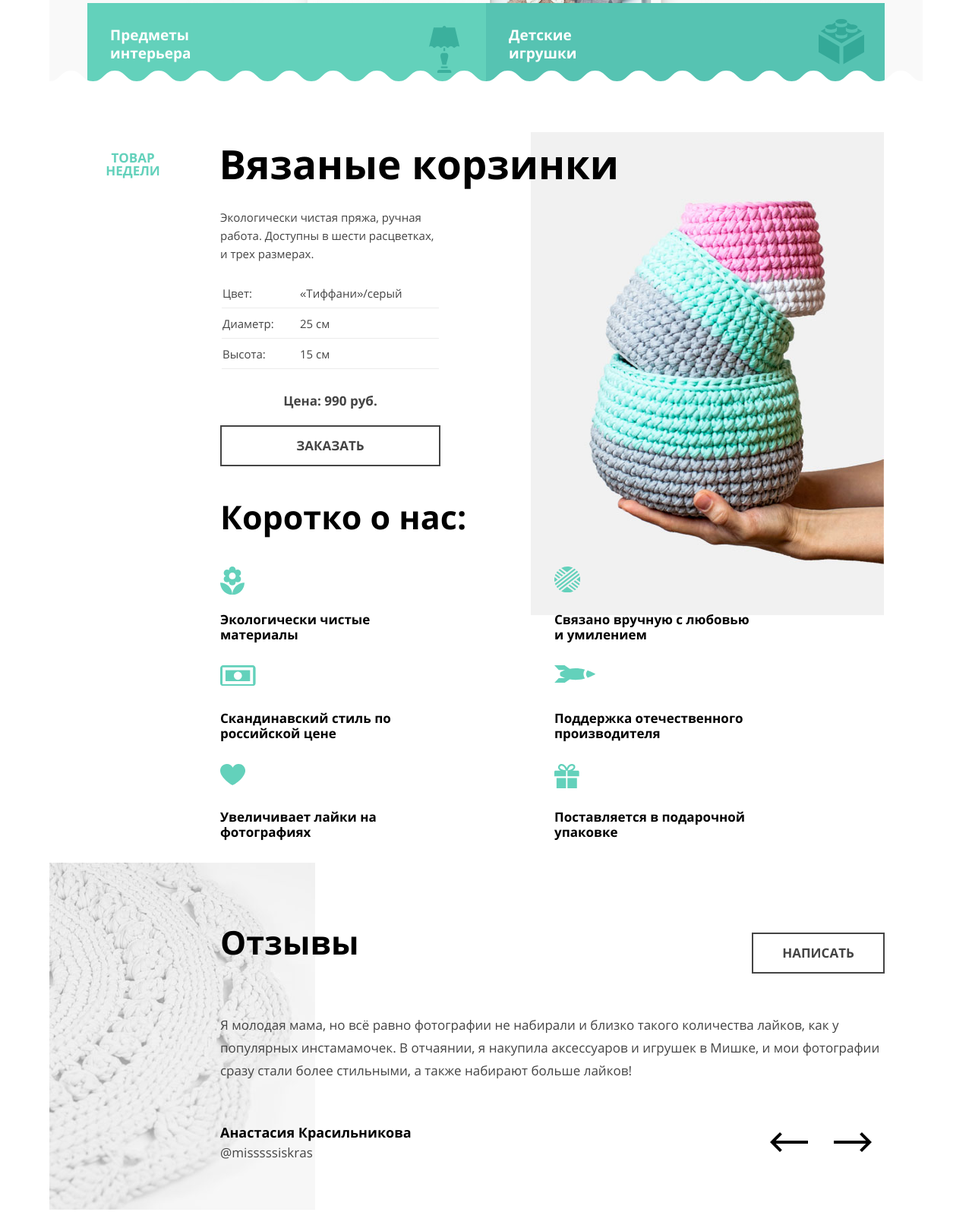
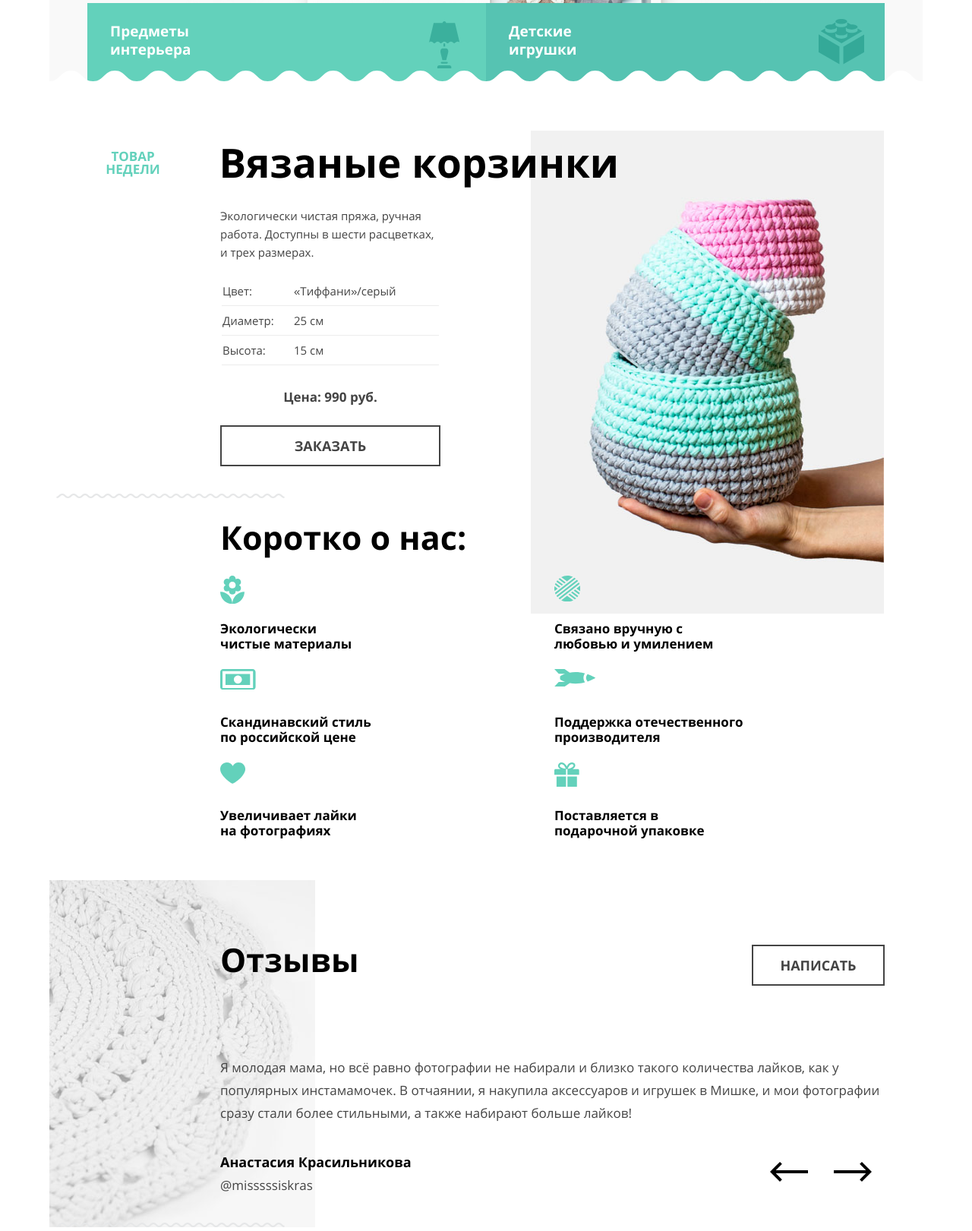
Before and after one commit to w1r3d7/mishka, a website: page source/index.html in a window 1280 px wide. Shown: the part 717-2338 px from the top of the page at 76% size. Drawn offline with nearby package versions, Linux system fonts and the light colour scheme; files that its build step writes are made by us from their sources.

Commit message:
PP mobile index

```diff
--- a/source/index.html
+++ b/source/index.html
@@ -41,7 +41,7 @@
     </header>
     <main class="page-main">
       <div class="page-main__hero container">
-        <h1 class="page-main__title">Милые штуки ручной работы для дома</h1>
+        <h1 class="page-main__title">Милые штуки ручной <br /> работы для дома</h1>
       </div>
       <section class="page-main__categories popular-categories">
         <h2 class="visually-hidden">Популярные категории</h2>
@@ -62,7 +62,7 @@
           </svg>
         </a>
       </section>
-      <section class="popular-items container">
+      <section class="page-main__popular-items popular-items container">
         <h2 class="visually-hidden">Товар недели</h2>
         <div class="popular-items__title-wrap">
           <h3 class="popular-items__title">Вязаные корзинки</h3>
@@ -92,28 +92,29 @@
           <b class="popular-items__price">Цена: 990 руб.</b>
           <button class="popular-items__button button" type="button">Заказать</button>
         </div>
+        <span class="zigzag-line"></span>
       </section>
-      <section class="features container">
+      <section class="page-main__features features container">
         <h2 class="features__title">Коротко о нас:</h2>
         <ul class="features-list">
           <li class="features-list__item features-list__item--flower">
             <svg class="features-list__icon-flower" xmlns="http://www.w3.org/2000/svg" xmlns:xlink="http://www.w3.org/1999/xlink" x="0px" y="0px" width="31.972px" height="37.301px" viewBox="8.014 4.35 31.972 37.301" enable-background="new 8.014 4.35 31.972 37.301" xml:space="preserve">
               <path fill="#231F20" d="M24,41.65c8.827,0,15.986-7.159,15.986-15.986C31.158,25.664,24,32.822,24,41.65z M12.641,20.78 c0,2.451,1.989,4.441,4.44,4.441c0.932,0,1.803-0.294,2.513-0.782l-0.036,0.337c0,2.451,1.99,4.441,4.441,4.441 s4.44-1.99,4.44-4.441l-0.036-0.337c0.719,0.497,1.582,0.782,2.514,0.782c2.451,0,4.44-1.99,4.44-4.441 c0-1.768-1.038-3.286-2.54-3.997c1.492-0.71,2.54-2.229,2.54-3.997c0-2.451-1.989-4.44-4.44-4.44c-0.932,0-1.803,0.293-2.514,0.781 L28.44,8.79c0-2.451-1.989-4.44-4.44-4.44s-4.441,1.99-4.441,4.44l0.036,0.337c-0.719-0.497-1.581-0.781-2.513-0.781 c-2.451,0-4.44,1.99-4.44,4.44c0,1.768,1.039,3.286,2.54,3.997C13.68,17.494,12.641,19.012,12.641,20.78z M24,12.343 c2.451,0,4.44,1.989,4.44,4.44c0,2.451-1.989,4.44-4.44,4.44s-4.441-1.99-4.441-4.44C19.559,14.332,21.549,12.343,24,12.343z  M8.014,25.664c0,8.827,7.158,15.986,15.986,15.986C24,32.822,16.842,25.664,8.014,25.664z"/>
             </svg>
-            <p class="features-list__text">Экологически чистые материалы</p>
+            <p class="features-list__text">Экологически <br /> чистые материалы</p>
           </li>
           <li class="features-list__item features-list__item--money">
             <svg class="features-list__icon-money" xmlns="http://www.w3.org/2000/svg" xmlns:xlink="http://www.w3.org/1999/xlink" x="0px" y="0px" width="46.575px" height="27.332px" viewBox="46.212 56.834 46.575 27.332" enable-background="new 46.212 56.834 46.575 27.332" xml:space="preserve">
               <path d="M88.882,56.834H50.116c-2.156,0-3.904,1.749-3.904,3.905v19.521c0,2.156,1.748,3.905,3.904,3.905h38.766 c2.156,0,3.905-1.749,3.905-3.905V60.739C92.787,58.583,91.038,56.834,88.882,56.834z M49.235,81.784V59.551h40.202v22.233H49.235z" />
               <path d="M53.14,77.88h32.395V63.456H53.14V77.88z M69.5,65.354c2.936,0,5.315,2.38,5.315,5.314c0,2.936-2.379,5.314-5.315,5.314 s-5.314-2.379-5.314-5.314C64.185,67.733,66.564,65.354,69.5,65.354z"/>
             </svg>
-            <p class="features-list__text">Скандинавский стиль по российской цене</p>
+            <p class="features-list__text">Скандинавский стиль <br /> по российской цене</p>
           </li>
           <li class="features-list__item features-list__item--heart">
             <svg class="features-list__icon-heart" xmlns="http://www.w3.org/2000/svg" xmlns:xlink="http://www.w3.org/1999/xlink" x="0px" y="0px" width="33.05px" height="27.857px" viewBox="47.475 50.071 33.05 27.857" enable-background="new 47.475 50.071 33.05 27.857" xml:space="preserve">
               <path fill="#231F20" d="M80.525,58.808c0-4.825-3.912-8.736-8.736-8.736c-3.405,0-6.348,1.951-7.789,4.793 c-1.441-2.842-4.384-4.793-7.789-4.793c-4.825,0-8.736,3.911-8.736,8.736c0,9.127,14.657,19.121,16.525,19.121 C65.869,77.929,80.525,67.979,80.525,58.808z"/>
             </svg>
-            <p class="features-list__text">Увеличивает лайки на фотографиях</p>
+            <p class="features-list__text">Увеличивает лайки <br /> на фотографиях</p>
           </li>
           <li class="features-list__item features-list__item--ball">
             <svg class="features-list__icon-ball" xmlns="http://www.w3.org/2000/svg" xmlns:xlink="http://www.w3.org/1999/xlink" x="0px" y="0px" width="34.373px" height="34.373px" viewBox="0 0 34.373 34.373" enable-background="new 0 0 34.373 34.373" xml:space="preserve">
@@ -133,7 +134,7 @@
                 <path d="M32.298,8.999L5.552,29.838c0.544,0.501,1.114,0.962,1.708,1.382l25.962-20.228C32.959,10.314,32.651,9.648,32.298,8.999z"/>
               </g>
             </svg>
-            <p class="features-list__text">Связано вручную с любовью и умилением</p>
+            <p class="features-list__text">Связано вручную с <br /> любовью и умилением</p>
           </li>
           <li class="features-list__item features-list__item--rocket">
             <svg class="features-list__icon-rocket" xmlns="http://www.w3.org/2000/svg" xmlns:xlink="http://www.w3.org/1999/xlink" x="0px" y="0px" width="54.156px" height="23.183px" viewBox="612.532 500.386 54.156 23.183" enable-background="new 612.532 500.386 54.156 23.183" xml:space="preserve">
@@ -146,11 +147,11 @@
             <svg class="features-list__icon-gift" xmlns="http://www.w3.org/2000/svg" xmlns:xlink="http://www.w3.org/1999/xlink" x="0px" y="0px" width="32.666px" height="32.486px" viewBox="239.665 239.757 32.666 32.486" enable-background="new 239.665 239.757 32.666 32.486" xml:space="preserve">
               <path fill="#231F20" d="M242.56,272.243h12.504v-13.91H242.56V272.243z M270.742,248.623h-7.335 c0.521-0.267,0.984-0.549,1.396-0.845c1.588-1.133,2.424-2.57,2.42-3.999c0.002-1.169-0.556-2.202-1.359-2.901 c-0.805-0.704-1.869-1.119-3.016-1.121c-1.22-0.001-2.352,0.421-3.32,1.069c-1.459,0.979-2.606,2.451-3.424,4.067 c-0.039,0.079-0.078,0.157-0.115,0.236c-0.299-0.623-0.647-1.226-1.041-1.792c-0.691-0.985-1.523-1.86-2.497-2.511 c-0.97-0.646-2.103-1.069-3.322-1.069c-1.213,0.004-2.323,0.514-3.155,1.295c-0.828,0.783-1.41,1.885-1.412,3.135 c-0.002,0.73,0.211,1.494,0.649,2.188c0.552,0.872,1.424,1.628,2.633,2.248h-6.588c-0.878,0-1.591,0.712-1.591,1.59v5.897h15.396 v-7.488h1.873v7.488h15.396v-5.897C272.333,249.334,271.621,248.623,270.742,248.623 M248.38,246.284 c-0.622-0.391-1-0.785-1.22-1.135c-0.22-0.354-0.294-0.662-0.296-0.963c-0.004-0.504,0.248-1.042,0.691-1.461 c0.437-0.415,1.028-0.667,1.562-0.667h0.013c0.685,0,1.366,0.231,2.046,0.683c1.018,0.671,1.975,1.85,2.645,3.187 c0.342,0.676,0.609,1.39,0.789,2.087C251.528,247.694,249.532,247.013,248.38,246.284 M258.917,244.657 c0.557-0.797,1.21-1.466,1.887-1.916c0.68-0.451,1.362-0.683,2.047-0.683h0.006c0.574,0,1.117,0.22,1.494,0.55 c0.377,0.336,0.571,0.739,0.573,1.171c-0.004,0.512-0.272,1.259-1.467,2.132c-1.138,0.825-3.101,1.673-6.127,2.265 C257.62,246.974,258.177,245.704,258.917,244.657 M256.937,272.243h12.506v-13.91h-12.506V272.243z"/>
             </svg>
-            <p class="features-list__text">Поставляется в подарочной упаковке</p>
+            <p class="features-list__text">Поставляется в <br />подарочной упаковке</p>
           </li>
         </ul>
       </section>
-      <section class="reviews">
+      <section class="page-main__reviews reviews">
         <h2 class="reviews__title">Отзывы</h2>
         <p class="reviews__text">Я молодая мама, но всё равно фотографии не набирали и близко такого количества лайков, как у популярных инстамамочек. В отчаянии, я накупила аксессуаров и игрушек в Мишке, и мои фотографии сразу стали более стильными, а также набирают больше лайков!</p>
         <div class="reviews__reviewer-wrap">
@@ -162,8 +163,9 @@
             <button class="reviews__button reviews__button--next"><span class="visually-hidden">Вперёд</span></button>
         </div>
         <button class="button" type="button">Написать</button>
+        <span class="zigzag-line"></span>
       </section>
-      <section class="contacts">
+      <section class="page-main__contacts contacts">
         <div class="contacts__info-wrap">
           <h2 class="contacts__title">Контакты</h2>
           <address class="contacts__address">
@@ -217,5 +219,6 @@
     </footer>
     <script src="js/script.js"></script>
     <script src="js/ya-map.js"></script>
+    <script src="js/picturefill.min.js"></script>
   </body>
 </html>
--- a/source/sass/blocks/features-list.scss
+++ b/source/sass/blocks/features-list.scss
@@ -12,7 +12,7 @@
   order: 6;
   width: 260px;
   padding-top: 60px;
-  margin-bottom: 30px;
+  margin-bottom: 23px;
 }
 
 .features-list__text {
--- a/source/sass/blocks/features.scss
+++ b/source/sass/blocks/features.scss
@@ -1,6 +1,6 @@
 .features__title {
   margin: 0;
-  margin-bottom: 40px;
+  margin-bottom: 25px;
   font-size: 25px;
   line-height: 30px;
 }
--- a/source/sass/blocks/page-footer.scss
+++ b/source/sass/blocks/page-footer.scss
@@ -38,7 +38,7 @@
 }
 
 .page-footer__developed-text {
-
+  padding-bottom: 10px;
   font-size: 19px;
   line-height: 18px;
   font-weight: bold;
--- a/source/sass/blocks/page-header.scss
+++ b/source/sass/blocks/page-header.scss
@@ -6,7 +6,7 @@
   display: block;
   order: 1;
   padding-top: 21px;
-  padding-bottom: 22px;
+  padding-bottom: 19px;
   text-align: center;
   border-bottom: 1px solid #ececec;
   border-top: 1px solid #ececec;
@@ -24,7 +24,7 @@
 .page-header__toggle {
   position: absolute;
   right: 30px;
-  top: 30px;
+  top: 32px;
   width: 21px;
   height: 20px;
   background-color: #ffffff;
--- a/source/sass/blocks/page-main.scss
+++ b/source/sass/blocks/page-main.scss
@@ -4,17 +4,32 @@
   background-image: url("../img/hero-mobile@1x.jpg");
   background-color: #f9f9f9;
   background-repeat: no-repeat;
-  background-position: center 10%;
+  background-position: center 22%;
 }
 
 .page-main__title {
-  padding-top: 60px;
+  padding-top: 69px;
   margin: 0;
   font-size: 27px;
   line-height: 30px;
   text-align: center;
 }
 
+.page-main__popular-items {
+  margin-bottom: 27px;
+}
+
+.page-main__features {
+  margin-bottom: 32px;
+}
+
+.page-main__reviews {
+  margin-bottom: 36px;
+}
+
+.page-main__contacts {
+  margin-bottom: 38px;
+}
 
 @media (min-width: 768px) {
   .page-main__title {
--- a/source/sass/blocks/popular-categories.scss
+++ b/source/sass/blocks/popular-categories.scss
@@ -2,6 +2,7 @@
   position: relative;
   display: flex;
   flex-direction: column;
+  margin-top: -5px;
 }
 
 .popular-categories__item {
@@ -34,7 +35,7 @@
 .popular-categories__icon-interior {
   position: absolute;
   right: 35px;
-  top: 30px;
+  top: 24px;
   opacity: 0.5;
 }
 
@@ -61,7 +62,7 @@
 
 .popular-categories__title {
   margin: 0;
-  margin-top: 30px;
+  margin-top: 25px;
   width: 130px;
   font-size: 19px;
   line-height: 24px;
--- a/source/sass/blocks/popular-items.scss
+++ b/source/sass/blocks/popular-items.scss
@@ -1,4 +1,5 @@
 .popular-items {
+  position: relative;
   display: flex;
   flex-wrap: wrap;
   padding-bottom: 42px;
@@ -6,14 +7,14 @@
 
 .popular-items__title {
   margin: 0;
-  margin-bottom: 10px;
+  margin-bottom: 5px;
   font-size: 25px;
   line-height: 30px;
   font-weight: bold;
 }
 
 .popular-items__sign {
-  margin-bottom: 30px;
+  margin-bottom: 23px;
   font-size: 17px;
   line-height: 20px;
   font-weight: bold;
@@ -24,7 +25,7 @@
 .popular-items__title-wrap {
   display: flex;
   flex-direction: column;
-  margin-top: 30px;
+  margin-top: 28px;
 }
 
 .popular-items__about {
@@ -46,12 +47,12 @@
 .popular-items__specification tr {
   display: flex;
   align-items: center;
-  min-height: 39px;
+  min-height: 38px;
   border-bottom: 1px solid #ececec;
 }
 
 .popular-items__specification td:first-child {
-  width: 100px;
+  width: 92px;
 }
 
 .popular-items__picture {
@@ -60,7 +61,7 @@
 
 .popular-items__price {
   display: block;
-  margin-bottom: 20px;
+  margin-bottom: 25px;
   font-size: 17px;
   line-height: 24px;
   text-align: center;
--- a/source/sass/blocks/reviews.scss
+++ b/source/sass/blocks/reviews.scss
@@ -1,11 +1,12 @@
 .reviews {
+  position: relative;
   padding: 0 30px;
 }
 
 .reviews__title {
   order: 1;
   margin: 0;
-  margin-bottom: 20px;
+  margin-bottom: 24px;
   font-size: 25px;
   line-height: 30px;
 }
@@ -13,7 +14,7 @@
 .reviews__text {
   order: 3;
   margin: 0;
-  padding-bottom: 30px;
+  padding-bottom: 26px;
   font-size: 15px;
   line-height: 30px;
   color: #444444;
@@ -24,13 +25,15 @@
 }
 
 .reviews__reviewer-name {
+  display: block;
+  margin-bottom: 4px;
   font-size: 17px;
   line-height: 24px;
 }
 
 .reviews__reviewer-instagram {
   display: block;
-  margin-bottom: 35px;
+  margin-bottom: 30px;
   font-size: 17px;
   line-height: 30px;
   color: #444444;
@@ -39,10 +42,11 @@
 .reviews__buttons-wrap {
   display: flex;
   order: 5;
-  margin-bottom: 30px;
+  margin-bottom: 38px;
 }
 
 .reviews .button {
+  margin-bottom: 48px;
   order: 2;
 }
 
--- a/source/sass/system/system.scss
+++ b/source/sass/system/system.scss
@@ -36,6 +36,7 @@ input[type="radio"].visually-hidden {
 
 .button {
   font: inherit;
+  font-size: 18px;
   box-sizing: border-box;
   padding: 15px 0;
   width: 100%;
@@ -56,6 +57,16 @@ input[type="radio"].visually-hidden {
   }
 }
 
+.zigzag-line {
+  position: absolute;
+  bottom: 0;
+  left: 0;
+  height: 6px;
+  width: 319px;
+  background-image: url("../img/bg-zigzag-line.svg");
+  background-size: 319px 6px;
+}
+
 
 @media (min-width: 768px) {
   body {
```
Also changed, not shown: source/catalog.html (+1 -0 lines), source/form.html (+1 -0 lines), source/sass/blocks/contacts.scss (+5 -3 lines).
